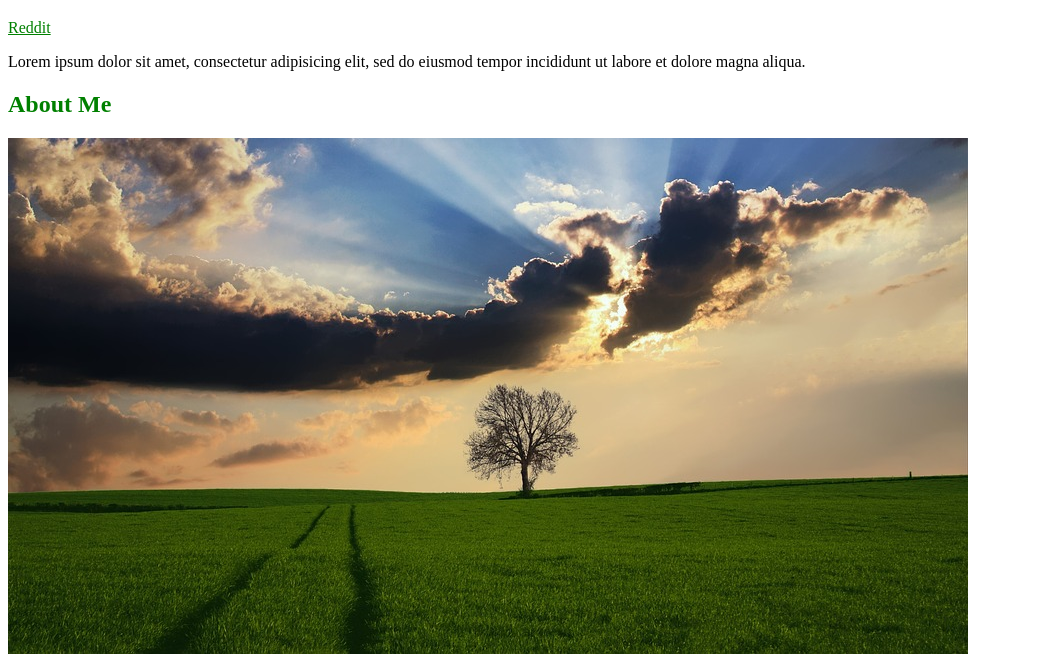
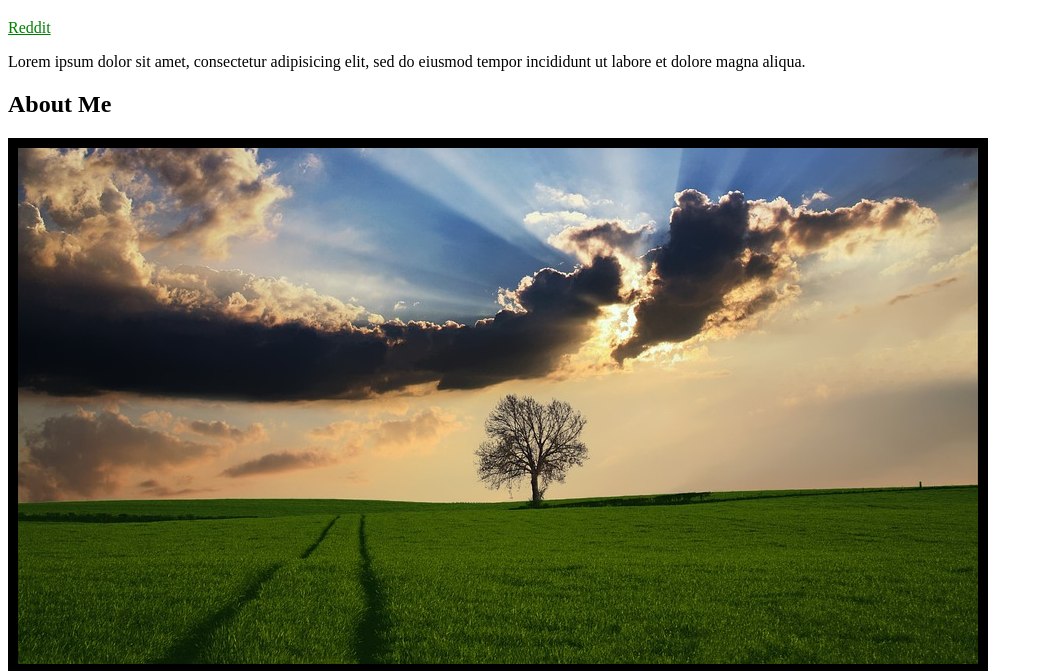
Before and after one commit to Aayush2492/CSS, a plain HTML site: page index.html in a window 1280 px wide. Shown: the part 61-732 px from the top of the page, without its empty margins (0-1043 px from the left). Drawn offline with Linux system fonts and the light colour scheme.

Commit message:
Attribute selectors
Styling a tag with its attribute value

```diff
--- a/styles/style.css
+++ b/styles/style.css
@@ -1,19 +1,3 @@
-/*
-* id > hover > class
-*/
-
-h2:hover {
-  color: red;
-}
-
-.subtitle {
-  color: blue;
-}
-
-#about-me {
-  color: green;
-}
-
 /*Every anchor tag that follows h1*/
 h1 + a {
   color: green;
@@ -33,3 +17,12 @@ ul > li {
 ul li {
   color: green;
 }
+
+/*
+    ^ means path starts with and
+    $ means path ends with and
+    * means anywhere
+*/
+img[src^="img/"] {
+  border: 10px solid black;
+}
```
